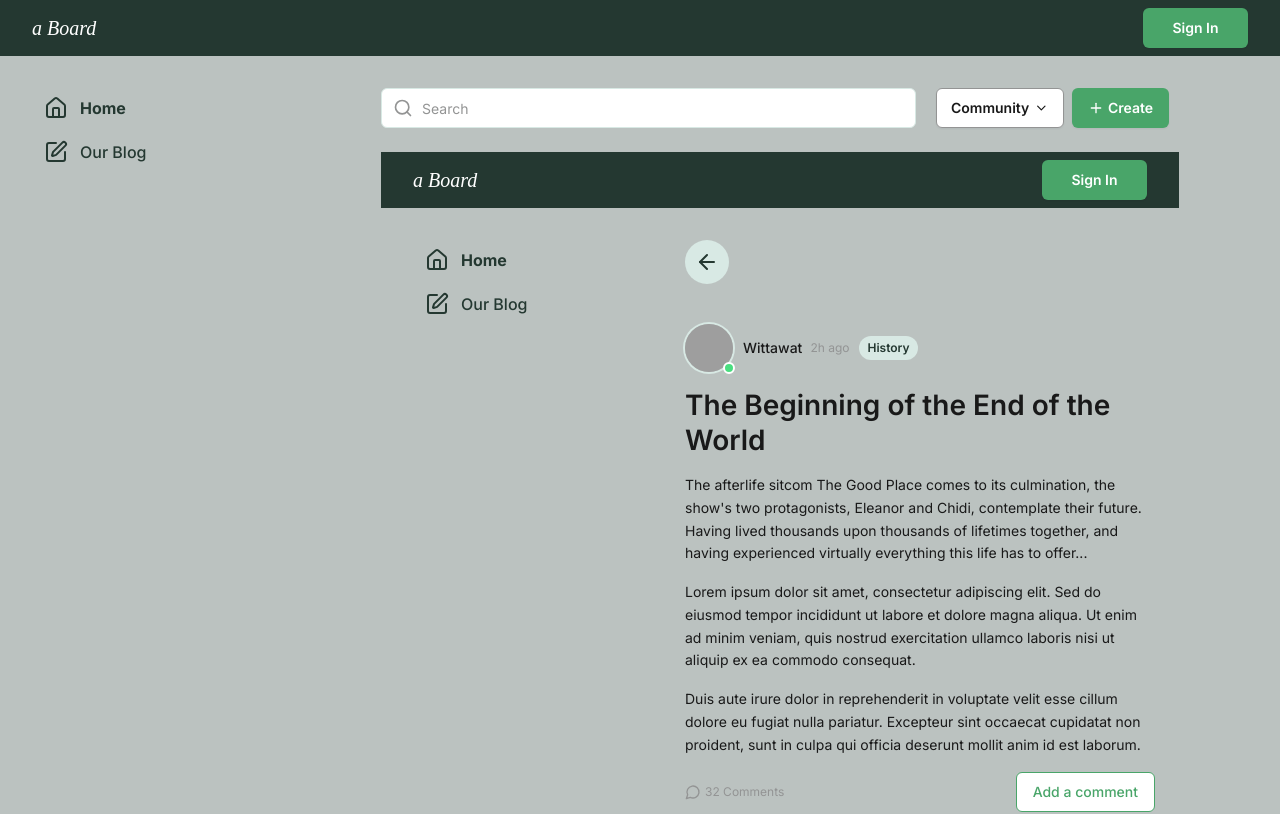
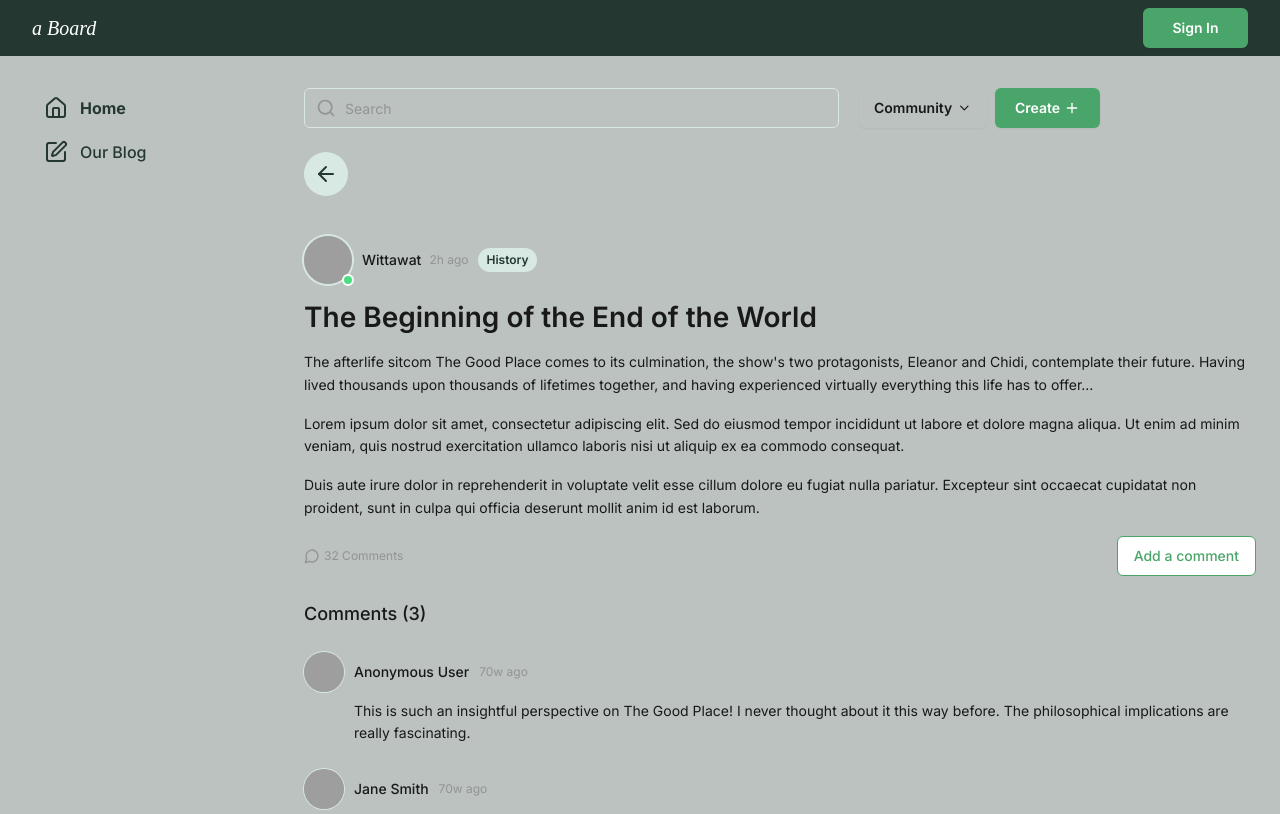
Before and after one commit to theerawatzuz/frontend, a Next.js app: page /post/1 in a window 1280 px wide. Shown: the top 814 px of the page. Built offline with nearby package versions, Linux system fonts and the light colour scheme; grey boxes are pictures that could not be loaded; a web font is replaced by a local one.

Commit message:
add:focus-input

```diff
--- a/app/layout.tsx
+++ b/app/layout.tsx
@@ -10,7 +10,6 @@ const inter = Inter({ subsets: ["latin"] })
 export const metadata: Metadata = {
   title: "a Board - Forum Discussion",
   description: "A modern forum for questions and discussions",
-    generator: 'v0.dev'
 }
 
 export default function RootLayout({
@@ -29,7 +28,7 @@ export default function RootLayout({
       </head>
       <body className={inter.className}>
         <ForumLayout>
-          <div className="space-y-6">
+          <div className="w-full justify-start space-y-6">
             <SearchBar />
             {children}
           </div>
--- a/components/layout/AppLayout.tsx
+++ b/components/layout/AppLayout.tsx
@@ -17,8 +17,8 @@ export default function AppLayout({ children, sidebarContent }: AppLayoutProps)
         {sidebarContent || <Sidebar />}
 
         {/* Main Content */}
-        <main className="flex-1 p-4 md:p-6 pt-6 md:pt-8">
-          <div className="max-w-[798px] mx-auto">{children}</div>
+        <main className="flex-1 w-full p-4 md:p-6 pt-6 md:pt-8">
+          <div className="w-full">{children}</div>
         </main>
       </div>
     </div>
--- a/components/layout/Sidebar.tsx
+++ b/components/layout/Sidebar.tsx
@@ -3,7 +3,7 @@ import Link from "next/link"
 
 export default function Sidebar() {
   return (
-    <aside className="hidden md:block w-[280px] bg-grey-100 p-8 pt-8">
+    <aside className="hidden md:block min-w-[280px] bg-grey-100 p-8 pt-8">
       <nav className="space-y-1">
         <Link
           href="/"
--- a/components/posts/PostCard.tsx
+++ b/components/posts/PostCard.tsx
@@ -15,9 +15,9 @@ export default function PostCard({ post, isFirst, isLast }: PostCardProps) {
     <article
       className={`
         bg-white border-[0.5px] border-grey-100 p-5 hover:shadow-sm transition-shadow
-        w-full max-w-[798px] md:w-[798px]
-        ${isFirst ? "rounded-t-3xl" : ""}
-        ${isLast ? "rounded-b-3xl" : ""}
+        w-full max-w-[798px] md:max-w-[798px]
+        ${isFirst ? "rounded-t-xl" : ""}
+        ${isLast ? "rounded-b-xl" : ""}
       `}
     >
       <div className="space-y-1">
--- a/components/posts/PostDetail.tsx
+++ b/components/posts/PostDetail.tsx
@@ -6,7 +6,6 @@ import { useRouter } from "next/navigation"
 import { Avatar, AvatarFallback, AvatarImage } from "@/components/ui/avatar"
 import { Badge } from "@/components/ui/badge"
 import { Button } from "@/components/ui/button"
-import ForumLayout from "@/components/layout/ForumLayout"
 import CommentSection from "@/components/comments/CommentSection"
 import type { Post } from "@/lib/types"
 import CommentForm from "@/components/comments/CommentForm"
@@ -25,9 +24,8 @@ export default function PostDetail({ post }: PostDetailProps) {
   }
 
   return (
-    <ForumLayout>
-      <div className="space-y-10">
-        {/* Back Button */}
+    <div className="space-y-10">
+      {/* Back Button */}
         <Button
           variant="ghost"
           size="icon"
@@ -119,6 +117,5 @@ export default function PostDetail({ post }: PostDetailProps) {
           <CommentSection postId={post.id} />
         </div>
       </div>
-    </ForumLayout>
   )
 }
--- a/components/posts/PostList.tsx
+++ b/components/posts/PostList.tsx
@@ -7,7 +7,7 @@ interface PostListProps {
 
 export default function PostList({ posts }: PostListProps) {
   return (
-    <div className="space-y-0">
+    <div className="space-y-0 w-full flex flex-col items-start justify-start">
       {posts.map((post, index) => (
         <PostCard key={post.id} post={post} isFirst={index === 0} isLast={index === posts.length - 1} />
       ))}
--- a/components/ui/CommunityDropdown.tsx
+++ b/components/ui/CommunityDropdown.tsx
@@ -41,8 +41,7 @@ export default function CommunityDropdown({ isMobile = false }: CommunityDropdow
         onClick={() => setIsOpen(!isOpen)}
         className={`
           ${isMobile ? "h-10 px-[14px]" : "h-10 px-[14px]"}
-          bg-white border-grey-300 text-text font-semibold text-sm
-          hover:bg-green-100/50 hover:border-green-300
+          bg-transparent border-transparent text-text font-semibold text-sm
           flex items-center gap-[5px] shadow-xs
           ${isMobile ? "w-[128px]" : "w-[128px]"}
         `}
@@ -61,7 +60,7 @@ export default function CommunityDropdown({ isMobile = false }: CommunityDropdow
           <div
             className={`
               absolute z-50 bg-white border border-[#DADADA] rounded-lg shadow-lg
-              ${isMobile ? "w-[202px] h-[316px] left-0 top-12" : "w-[320px] h-[316px] right-0 top-12"}
+              ${isMobile ? "w-[202px] h-[316px] right-0 top-12 mr-2" : "w-[320px] h-[316px] right-0 top-12"}
             `}
           >
             <div className="py-1 h-full overflow-y-auto">
--- a/components/ui/SearchBar.tsx
+++ b/components/ui/SearchBar.tsx
@@ -1,6 +1,6 @@
 "use client"
 
-import { useState } from "react"
+import { useState, useRef, useEffect } from "react"
 import { Search, Plus } from "lucide-react"
 import { Button } from "@/components/ui/button"
 import { Input } from "@/components/ui/input"
@@ -11,6 +11,28 @@ export default function SearchBar() {
   const [isCreateModalOpen, setIsCreateModalOpen] = useState(false)
   const [searchValue, setSearchValue] = useState("")
   const [isFocused, setIsFocused] = useState(false)
+  const [isSearchExpanded, setIsSearchExpanded] = useState(false)
+  const searchContainerRef = useRef<HTMLDivElement>(null)
+
+  useEffect(() => {
+    const handleClickOutside = (event: MouseEvent) => {
+      if (isSearchExpanded &&
+          searchContainerRef.current &&
+          !searchContainerRef.current.contains(event.target as Node)) {
+        setIsSearchExpanded(false)
+        setIsFocused(false)
+      }
+    }
+
+    document.addEventListener("mousedown", handleClickOutside)
+    return () => {
+      document.removeEventListener("mousedown", handleClickOutside)
+    }
+  }, [isSearchExpanded])
+
+  const handleMobileSearchClick = () => {
+    setIsSearchExpanded(true)
+  }
 
   return (
     <>
@@ -27,11 +49,11 @@ export default function SearchBar() {
                 onBlur={() => setIsFocused(false)}
                 placeholder="Search"
                 className={`
-                  pl-10 bg-white text-text h-10 transition-all duration-200
+                  pl-10 bg-transparent text-text h-10 transition-all duration-200
                   ${
                     isFocused || searchValue
-                      ? "border-green-300 ring-2 ring-green-300/20 shadow-sm"
-                      : "border-green-100 focus:border-green-300 focus:ring-green-300"
+                      ? "border-green-100   shadow-none"
+                      : "border-green-100  focus:border-green-100"
                   }
                   ${searchValue ? "text-text font-medium" : "text-grey-300"}
                 `}
@@ -45,10 +67,10 @@ export default function SearchBar() {
               <CommunityDropdown />
               <Button
                 onClick={() => setIsCreateModalOpen(true)}
-                className="bg-success hover:bg-success/90 text-white h-10 px-4 font-semibold text-sm shadow-sm"
+                className="bg-success hover:bg-success/90 text-white px-4 font-semibold text-sm shadow-sm w-[105px] h-[40px]"
               >
-                <Plus className="w-4 h-4 mr-1" />
                 Create
+                <Plus className="w-4 h-4 ml-1" />
               </Button>
             </div>
           </div>
@@ -56,16 +78,47 @@ export default function SearchBar() {
 
         {/* Mobile Search */}
         <div className="md:hidden flex items-center justify-between gap-1">
-          <Search className="w-5 h-5 text-text flex-shrink-0" />
-          <div className="flex items-center gap-1 flex-1 justify-end">
+          {isSearchExpanded ? (
+             <div className="relative flex-1 max-w-[535px]" ref={searchContainerRef}>
+              <Search className="absolute left-3 top-1/2 transform -translate-y-1/2 w-5 h-5 text-grey-300" />
+              <Input
+                value={searchValue}
+                onChange={(e) => setSearchValue(e.target.value)}
+                onFocus={() => setIsFocused(true)}
+                onBlur={() => setIsFocused(false)}
+                placeholder="Search"
+                className={`
+                  pl-10 bg-transparent text-text h-10 transition-all duration-200
+                  ${
+                    isFocused || searchValue
+                      ? "border-green-100   shadow-none"
+                      : "border-green-100  focus:border-green-100"
+                  }
+                  ${searchValue ? "text-text font-medium" : "text-grey-300"}
+                `}
+              />
+              {/* Highlight effect when typing */}
+              {searchValue && (
+                <div className="absolute inset-0 pointer-events-none rounded-md ring-2 ring-green-300/30 animate-pulse" />
+              )}
+            </div>
+           ) : (
+          <div className="flex items-center gap-1 flex-1 justify-between">
+            <div>
+            <Search className="w-5 h-5 text-text flex-shrink-0" onClick={handleMobileSearchClick}/>
+            </div>
+            <div className="flex items-center gap-2">
             <CommunityDropdown isMobile />
             <Button
               onClick={() => setIsCreateModalOpen(true)}
               className="bg-success hover:bg-success/90 text-white h-10 px-4 font-semibold text-sm flex-shrink-0"
             >
               Create
+              <Plus className="w-4 h-4 ml-1" />
             </Button>
+            </div>
           </div>
+          )}
         </div>
       </div>
 
```
